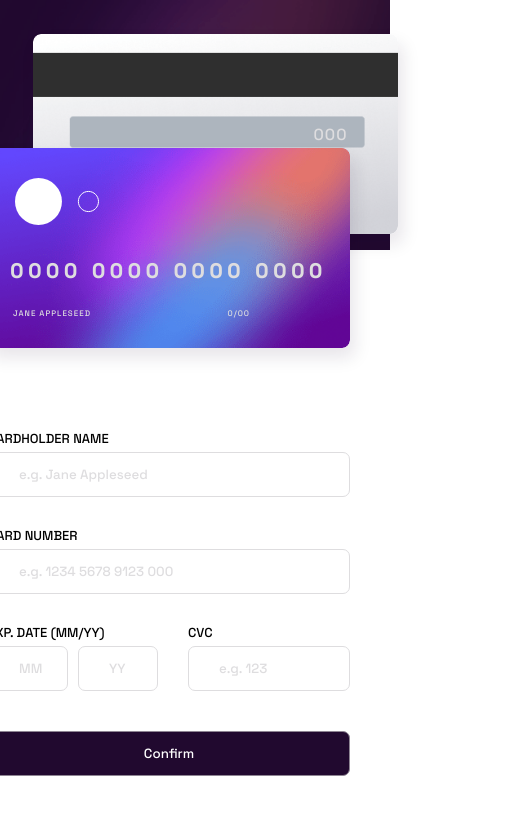
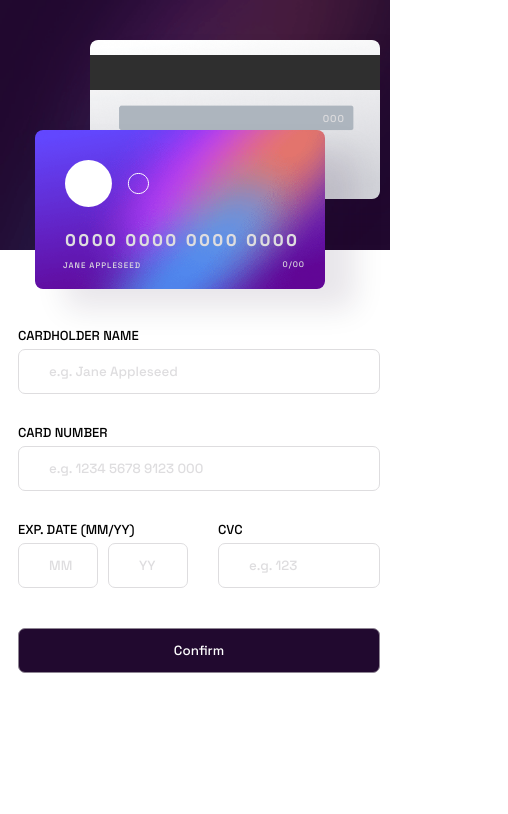
Before and after one commit to Ifefolarin/interactive-card-details-form, a React (Create React App) app: page / in a window 390 px wide. Shown: the top 814 px of the page, 508 px wide, since content can reach past the window. Built offline with nearby package versions, Linux system fonts and the light colour scheme.

Commit message:
Update index.css

```diff
--- a/src/index.css
+++ b/src/index.css
@@ -11,41 +11,36 @@ body {
   width: 100dvw;
   display: flex;
   flex-direction: row;
+  justify-content: center;
+  align-items: center;
   font-size: 18px;
   color: black;
 }
 
 .app {
+  display: flex;
+  flex-direction: row;
+  justify-content: center;
+  /* align-items: center; */
+}
+
+.app-display {
+  position: relative;
   background-image: url(../interactive-card-details-form-main/images/bg-main-desktop.png);
   background-repeat: no-repeat;
   background-size: contain;
-  display: flex;
-  flex-direction: row;
-  justify-content: center;
-  align-items: center;
-  gap: 0rem 5rem;
+  height: 100dvh;
+  right: 23.533rem;
 }
 
-.app-form {
-  display: flex;
-  flex-direction: row;
-  justify-content: flex-end;
-  /* align-items: center; */
-  max-width: 500px;
-}
-/* card */
 .cards {
   height: 100vh;
   display: flex;
   flex-direction: column;
+  justify-content: center;
   align-items: center;
   letter-spacing: 1px;
-}
-
-.display-card {
-  margin-top: 8rem;
-  padding: 10px;
-  margin: none;
+  margin-left: 2rem;
 }
 
 .front-card {
@@ -56,14 +51,13 @@ body {
   width: 446px;
   border-radius: 8px;
   position: relative;
-  margin-left: 5rem;
-  box-shadow: 5px 10px 17px hsl(278, 68%, 11%, 10%);
+  margin-left: 7rem;
+  box-shadow: 30px 20px 30px hsl(278, 68%, 11%, 10%);
 }
 
 .front-card h3 {
   position: relative;
   top: 30px;
-  /* right: 10px; */
   font-size: 25px;
   letter-spacing: 5px;
 }
@@ -108,7 +102,7 @@ span {
   margin-top: 4rem;
   margin-left: 15rem;
   transform: translateY(-30px);
-  box-shadow: 5px 10px 17px hsl(278, 68%, 11%, 10%);
+  box-shadow: 30px 20px 30px hsl(278, 68%, 11%, 10%);
 }
 
 .back-card p {
@@ -117,13 +111,14 @@ span {
   top: 100px;
   right: 50px;
 }
-/* form */
+
 .form {
   position: absolute;
-  bottom: 250px;
-  right: 250px;
+  bottom: 22rem;
+  right: 15rem;
   display: flex;
   flex-direction: column;
+  justify-content: center;
   text-transform: uppercase;
 }
 
@@ -139,7 +134,6 @@ input {
   margin-bottom: 30px;
   border: solid 1px hsl(270, 3%, 87%);
   border-radius: 7px;
-  /* box-sizing: border-box; */
 }
 
 input::placeholder {
@@ -152,7 +146,6 @@ input::placeholder {
   display: flex;
   flex-direction: row;
   box-sizing: border-box;
-  /* margin: 10px; */
 }
 
 .exp-date input {
@@ -181,12 +174,7 @@ input:active {
 .error {
   font-size: 8px;
   margin-top: -24px;
-  /* position: absolute; */
   color: hsl(0, 100%, 66%);
-}
-
-.error && input {
-  border-color: hsl(0, 100%, 66%);
 }
 
 button {
@@ -201,13 +189,11 @@ button {
   width: auto;
 }
 
-/* .form button {
-  width: auto;
-} */
-
 .completed {
+  position: absolute;
   text-align: center;
-  right: 2rem;
+  right: 15rem;
+  top: 22rem;
 }
 
 .completed p {
@@ -226,35 +212,33 @@ button {
     display: flex;
     flex-direction: column;
     font-size: 16px;
-    width: 100dvw;
-  }
-  .app {
-    background-image: url(../interactive-card-details-form-main/images/bg-main-mobile.png);
-    flex-direction: column;
+    /* width: 100dvw; */
   }
 
-  .display-card {
-    display: flex;
-    flex-direction: column-reverse;
-    gap: 0;
+  .app-display {
+    position: static;
+    background-image: url(../interactive-card-details-form-main/images/bg-main-mobile.png);
+    background-repeat: no-repeat;
+    background-size: contain;
+    width: 100dvw;
   }
 
   .front-card {
     background-size: contain;
     position: absolute;
-    right: 40px;
-    top: 148px;
+    right: 65px;
+    top: 140px;
     z-index: 1;
-    height: 200px;
-    width: 365px;
+    height: 192px;
+    width: 350px;
   }
 
   .front-card h3 {
     position: absolute;
     font-size: 20px;
     top: 100px;
-    left: 15px;
-    letter-spacing: 5px;
+    left: 20px;
+    letter-spacing: 4px;
   }
 
   .front-card p {
@@ -267,123 +251,105 @@ button {
 
   .front-card span {
     position: absolute;
-    bottom: 20px;
-    right: 90px;
+    bottom: 12px;
+    right: 10px;
     font-size: 8px;
   }
 
   .back-card {
     background-size: contain;
-    transform: translateX(-100px);
-    margin-top: -6.5rem;
-    height: 200px;
-    width: 365px;
+    position: absolute;
+    right: 10px;
+    top: -3px;
+    height: 192px;
+    width: 350px;
   }
 
   .back-card p {
     position: absolute;
-    top: 80px;
-    right: 40px;
-    font-size: 16px;
+    top: 76px;
+    right: 30px;
+    font-size: 12px;
     color: hsl(270, 3%, 87%);
   }
 
   .form {
     position: absolute;
+    top: 500px;
+    right: 40px;
+  }
+
+  .completed {
+    position: absolute;
     top: 430px;
     right: 40px;
   }
-
-  .exp-date input {
-    padding: none;
-  }
-
-  .completed {
-    margin-top: -20rem;
-  }
 }
 
-@media (max-width: 375px) {
+@media (max-width: 420px) {
   body {
-    /* max-width: 375px; */
     display: flex;
     flex-direction: column;
     font-size: 16px;
-    width: 100dvw;
-  }
-  .app {
-    background-image: url(../interactive-card-details-form-main/images/bg-main-mobile.png);
-    background-size: contain;
-    flex-direction: column;
+    /* width: 100dvw; */
   }
 
-  .display-card {
-    display: flex;
-    flex-direction: column-reverse;
-    margin: 10rem 25em 0rem 0rem;
-    gap: 0;
-    width: 375px;
+  .app-display {
+    position: static;
+    background-image: url(../interactive-card-details-form-main/images/bg-main-mobile.png);
+    background-repeat: no-repeat;
+    background-size: contain;
+    width: 100dvw;
   }
 
   .front-card {
     background-size: contain;
     position: absolute;
-    right: 50px;
-    top: 135px;
+    right: 65px;
+    top: 130px;
     z-index: 1;
-    height: 165px;
-    width: 300px;
+    height: 159px;
+    width: 290px;
   }
 
   .front-card h3 {
-    position: absolute;
-    font-size: 18px;
-    top: 100px;
-    right: 15px;
-    letter-spacing: 2.5px;
+    font-size: 16px;
+    top: 90px;
+    left: 20px;
+    letter-spacing: 3px;
   }
 
   .front-card p {
-    position: absolute;
-    top: 130px;
+    top: 120px;
     left: 18px;
-    font-size: 8px;
-    letter-spacing: 1px;
   }
 
   .front-card span {
-    position: absolute;
-    bottom: 5px;
-    right: 15px;
-    font-size: 8px;
+    bottom: 10px;
+    right: 10px;
   }
 
   .back-card {
-    background-size: contain;
-    transform: translateX(20px);
-    margin-top: -8rem;
-    height: 165px;
-    width: 300px;
+    top: 6px;
+    height: 159px;
+    width: 290px;
   }
 
   .back-card p {
-    position: absolute;
-    top: 63px;
-    right: 30px;
-    font-size: 12px;
+    top: 62px;
+    right: 25px;
+    font-size: 10px;
   }
 
   .form {
     position: absolute;
-    bottom: -300px;
-    right: 5px;
-  }
-
-  .exp-date input {
-    padding: none;
+    top: 500px;
+    right: 10px;
   }
 
   .completed {
-    margin-top: -20rem;
+    position: absolute;
+    top: 350px;
+    right: 10px;
   }
 }
```
